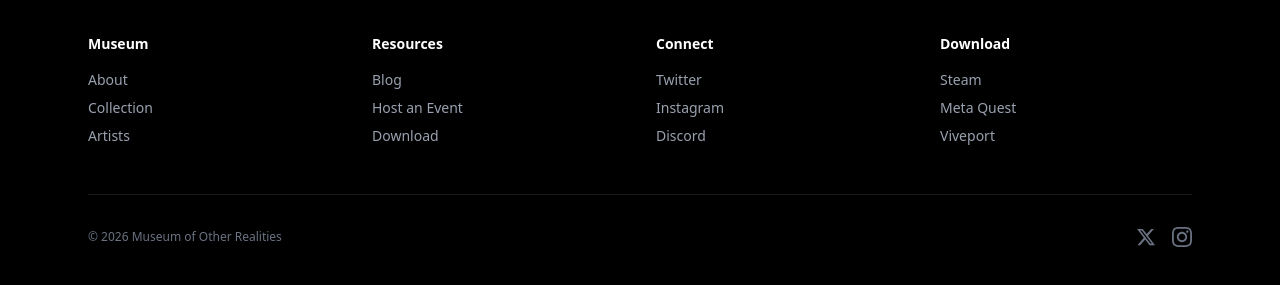
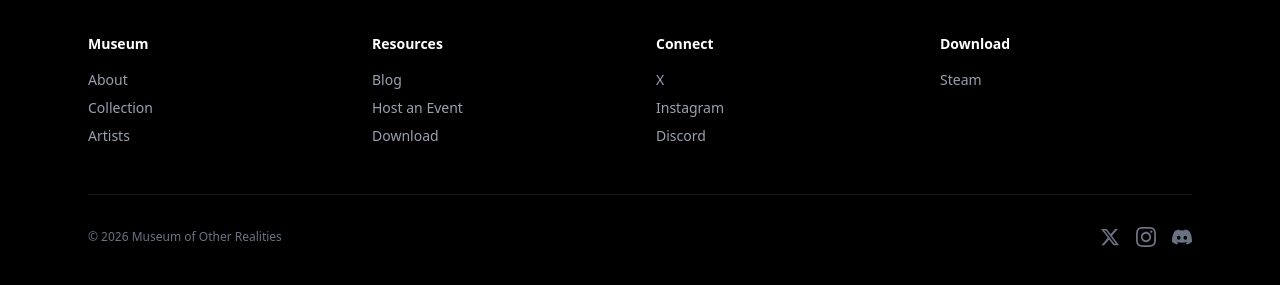
Before and after one commit to museumor/mor-new, a Next.js app: page / in a window 1280 px wide. Shown: the part 5043-5328 px from the top of the page. Built offline with nearby package versions, Linux system fonts and the light colour scheme.

Commit message:
social links and download dialed

```diff
--- a/src/app/download/page.tsx
+++ b/src/app/download/page.tsx
@@ -7,7 +7,7 @@
   useEffect(() => {
     // Optional: Auto-redirect after a few seconds
     const timer = setTimeout(() => {
-       window.location.href = "https://store.steampowered.com/app/1053010/Museum_of_Other_Realities/";
+       window.location.href = "https://store.steampowered.com/app/613900/Museum_of_Other_Realities/";
     }, 3000);
     return () => clearTimeout(timer);
   }, []);
@@ -21,7 +21,7 @@
 
       <div className="flex flex-col gap-4">
         <a
-          href="https://store.steampowered.com/app/1053010/Museum_of_Other_Realities/"
+          href="https://store.steampowered.com/app/613900/Museum_of_Other_Realities/"
           className="px-8 py-4 bg-[#66c0f4] text-black font-bold text-lg rounded hover:bg-white transition-colors flex items-center justify-center gap-3"
         >
           <span>Continue to Steam</span>
--- a/src/components/Footer.tsx
+++ b/src/components/Footer.tsx
@@ -24,17 +24,15 @@
           <div>
             <h3 className="text-sm font-semibold text-white mb-4">Connect</h3>
             <ul className="space-y-2 text-sm text-gray-400">
-              <li><a href="https://twitter.com/MuseumOR" target="_blank" rel="noopener noreferrer" className="hover:text-white transition-colors">Twitter</a></li>
-              <li><a href="https://www.instagram.com/museumofrealities/" target="_blank" rel="noopener noreferrer" className="hover:text-white transition-colors">Instagram</a></li>
-              <li><a href="https://discord.gg/mor" target="_blank" rel="noopener noreferrer" className="hover:text-white transition-colors">Discord</a></li>
+              <li><a href="https://x.com/MuseumOR" target="_blank" rel="noopener noreferrer" className="hover:text-white transition-colors">X</a></li>
+              <li><a href="https://www.instagram.com/museumofotherrealities/" target="_blank" rel="noopener noreferrer" className="hover:text-white transition-colors">Instagram</a></li>
+              <li><a href="https://discord.com/invite/Xmr2wXR" target="_blank" rel="noopener noreferrer" className="hover:text-white transition-colors">Discord</a></li>
             </ul>
           </div>
           <div>
             <h3 className="text-sm font-semibold text-white mb-4">Download</h3>
             <ul className="space-y-2 text-sm text-gray-400">
               <li><a href="https://store.steampowered.com/app/613900/Museum_of_Other_Realities/" target="_blank" rel="noopener noreferrer" className="hover:text-white transition-colors">Steam</a></li>
-              <li><a href="https://www.oculus.com/experiences/rift/1783232781699492/" target="_blank" rel="noopener noreferrer" className="hover:text-white transition-colors">Meta Quest</a></li>
-              <li><a href="https://www.viveport.com/" target="_blank" rel="noopener noreferrer" className="hover:text-white transition-colors">Viveport</a></li>
             </ul>
           </div>
         </div>
@@ -44,14 +42,19 @@
             © {new Date().getFullYear()} Museum of Other Realities
           </p>
           <div className="flex gap-4">
-            <a href="https://twitter.com/MuseumOR" target="_blank" rel="noopener noreferrer" className="text-gray-500 hover:text-white transition-colors">
+            <a href="https://x.com/MuseumOR" target="_blank" rel="noopener noreferrer" className="text-gray-500 hover:text-white transition-colors">
               <svg className="w-5 h-5" fill="currentColor" viewBox="0 0 24 24">
                 <path d="M18.244 2.25h3.308l-7.227 8.26 8.502 11.24H16.17l-5.214-6.817L4.99 21.75H1.68l7.73-8.835L1.254 2.25H8.08l4.713 6.231zm-1.161 17.52h1.833L7.084 4.126H5.117z"/>
               </svg>
             </a>
-            <a href="https://www.instagram.com/museumofrealities/" target="_blank" rel="noopener noreferrer" className="text-gray-500 hover:text-white transition-colors">
+            <a href="https://www.instagram.com/museumofotherrealities/" target="_blank" rel="noopener noreferrer" className="text-gray-500 hover:text-white transition-colors">
               <svg className="w-5 h-5" fill="currentColor" viewBox="0 0 24 24">
                 <path d="M12 2.163c3.204 0 3.584.012 4.85.07 3.252.148 4.771 1.691 4.919 4.919.058 1.265.069 1.645.069 4.849 0 3.205-.012 3.584-.069 4.849-.149 3.225-1.664 4.771-4.919 4.919-1.266.058-1.644.07-4.85.07-3.204 0-3.584-.012-4.849-.07-3.26-.149-4.771-1.699-4.919-4.92-.058-1.265-.07-1.644-.07-4.849 0-3.204.013-3.583.07-4.849.149-3.227 1.664-4.771 4.919-4.919 1.266-.057 1.645-.069 4.849-.069zm0-2.163c-3.259 0-3.667.014-4.947.072-4.358.2-6.78 2.618-6.98 6.98-.059 1.281-.073 1.689-.073 4.948 0 3.259.014 3.668.072 4.948.2 4.358 2.618 6.78 6.98 6.98 1.281.058 1.689.072 4.948.072 3.259 0 3.668-.014 4.948-.072 4.354-.2 6.782-2.618 6.979-6.98.059-1.28.073-1.689.073-4.948 0-3.259-.014-3.667-.072-4.947-.196-4.354-2.617-6.78-6.979-6.98-1.281-.059-1.69-.073-4.949-.073zm0 5.838c-3.403 0-6.162 2.759-6.162 6.162s2.759 6.163 6.162 6.163 6.162-2.759 6.162-6.163c0-3.403-2.759-6.162-6.162-6.162zm0 10.162c-2.209 0-4-1.79-4-4 0-2.209 1.791-4 4-4s4 1.791 4 4c0 2.21-1.791 4-4 4zm6.406-11.845c-.796 0-1.441.645-1.441 1.44s.645 1.44 1.441 1.44c.795 0 1.439-.645 1.439-1.44s-.644-1.44-1.439-1.44z"/>
+              </svg>
+            </a>
+            <a href="https://discord.com/invite/Xmr2wXR" target="_blank" rel="noopener noreferrer" className="text-gray-500 hover:text-white transition-colors">
+              <svg className="w-5 h-5" fill="currentColor" viewBox="0 0 24 24">
+                <path d="M20.317 4.37a19.791 19.791 0 0 0-4.885-1.515.074.074 0 0 0-.079.037c-.21.375-.444.864-.608 1.25a18.27 18.27 0 0 0-5.487 0 12.64 12.64 0 0 0-.617-1.25.077.077 0 0 0-.079-.037A19.736 19.736 0 0 0 3.677 4.37a.07.07 0 0 0-.032.027C.533 9.046-.32 13.58.099 18.057a.082.082 0 0 0 .031.057 19.9 19.9 0 0 0 5.993 3.03.078.078 0 0 0 .084-.028 14.09 14.09 0 0 0 1.226-1.994.076.076 0 0 0-.041-.106 13.107 13.107 0 0 1-1.872-.892.077.077 0 0 1-.008-.128 10.2 10.2 0 0 0 .372-.292.074.074 0 0 1 .077-.01c3.928 1.793 8.18 1.793 12.062 0a.074.074 0 0 1 .078.01c.12.098.246.198.373.292a.077.077 0 0 1-.006.127 12.299 12.299 0 0 1-1.873.892.077.077 0 0 0-.041.107c.36.698.772 1.362 1.225 1.993a.076.076 0 0 0 .084.028 19.839 19.839 0 0 0 6.002-3.03.077.077 0 0 0 .032-.054c.5-5.177-.838-9.674-3.549-13.66a.061.061 0 0 0-.031-.03zM8.02 15.33c-1.183 0-2.157-1.085-2.157-2.419 0-1.333.956-2.419 2.157-2.419 1.21 0 2.176 1.096 2.157 2.42 0 1.333-.956 2.418-2.157 2.418zm7.975 0c-1.183 0-2.157-1.085-2.157-2.419 0-1.333.955-2.419 2.157-2.419 1.21 0 2.176 1.096 2.157 2.42 0 1.333-.946 2.418-2.157 2.418z"/>
               </svg>
             </a>
           </div>
```
